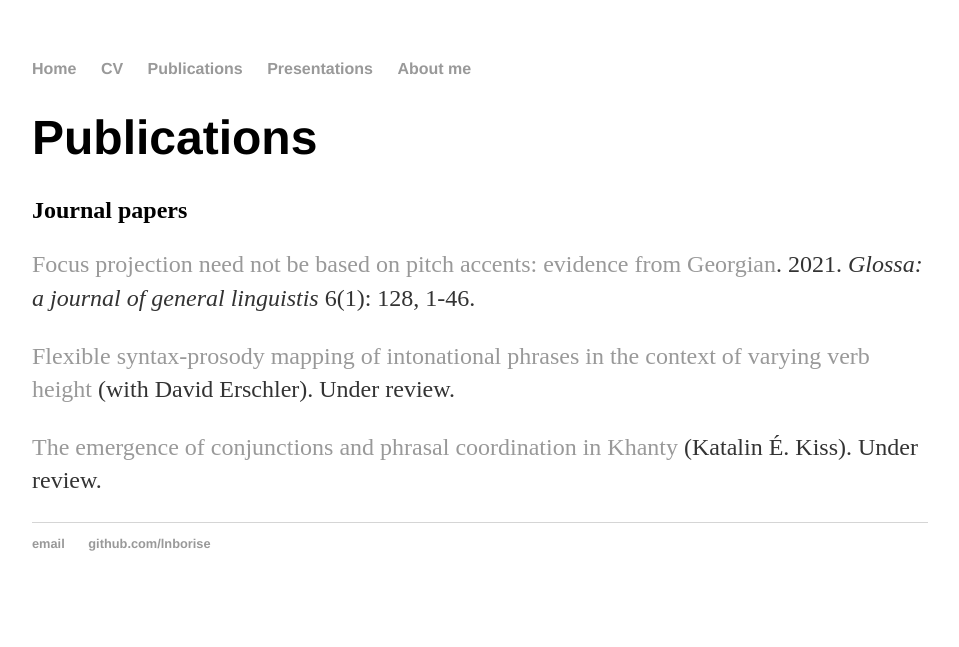
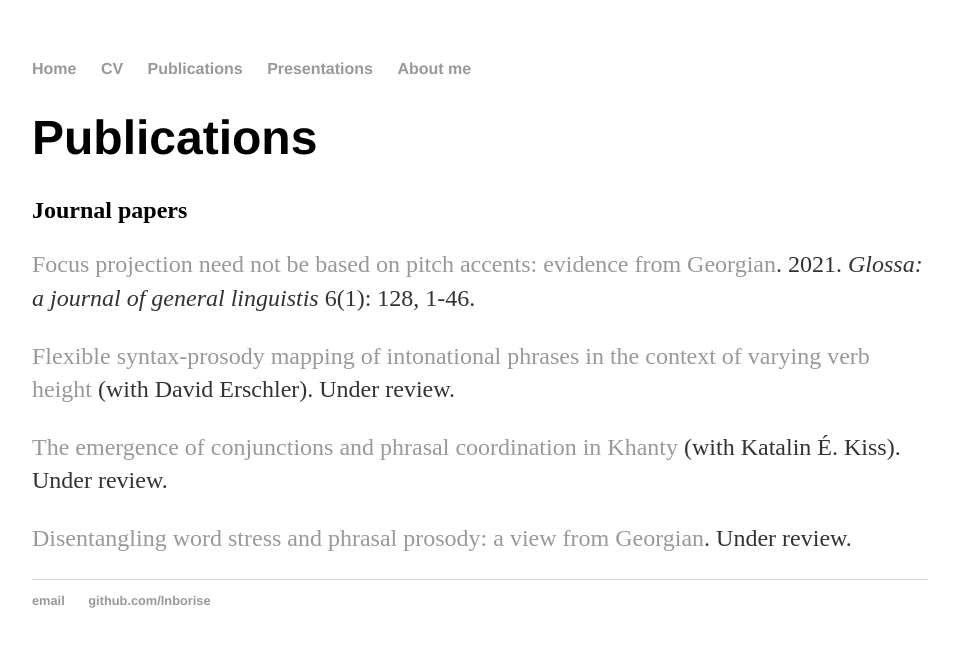
Before and after one commit to lnborise/lnborise.github.io, a Jekyll site: the page built from publications.html, in a window 1280 px wide. Shown: the top 647 px of the page, without its empty margins (160-1119 px from the left). Built offline with Jekyll 4.4.1, drawn with Linux system fonts in a browser that asks for light colours.

Commit message:
Update publications.html

```diff
--- a/publications.html
+++ b/publications.html
@@ -9,9 +9,13 @@ title: Publications
 
   <p><a href="https://www.glossa-journal.org/article/id/5733/">Focus projection need not be based on pitch accents: evidence from Georgian</a>. 2021. <i>Glossa: a journal of general linguistis </i> 6(1): 128, 1-46.</p>
 
-  <p><a href="https://ling.auf.net/lingbuzz/006080">Flexible syntax-prosody mapping of intonational phrases in the context of varying verb height</a> (with David Erschler). Under review.
+  <p><a href="https://ling.auf.net/lingbuzz/006080">Flexible syntax-prosody mapping of intonational phrases in the context of varying verb height</a> (with David Erschler). Under review.</p>
 
-  <p><a href="https://ling.auf.net/lingbuzz/005740">The emergence of conjunctions and phrasal coordination in Khanty</a> (Katalin É. Kiss). Under review.
+  <p><a href="https://ling.auf.net/lingbuzz/005740">The emergence of conjunctions and phrasal coordination in Khanty</a> (with Katalin É. Kiss). Under review.</p>
+
+	<p><a href="https://ling.auf.net/lingbuzz/005421">Disentangling word stress and phrasal prosody: a view from Georgian</a>. Under review.</p>
+
+
 
 
 
```
